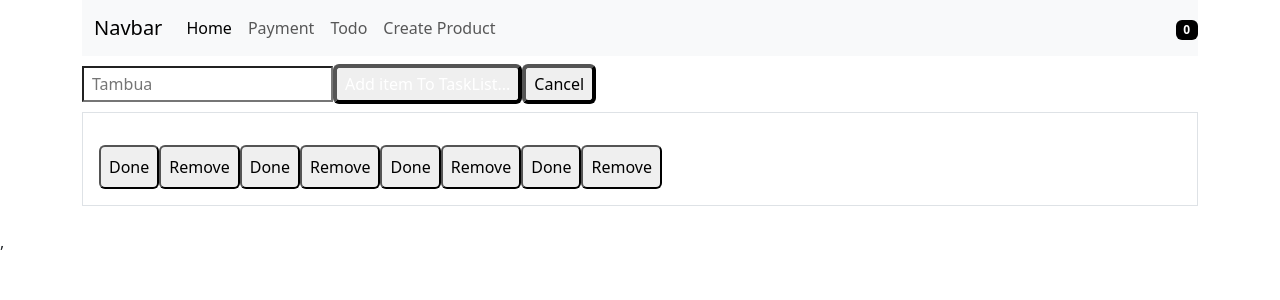
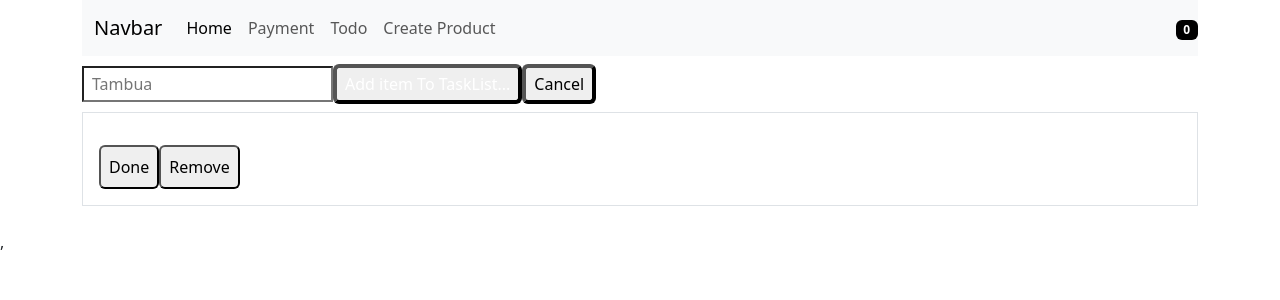
Before and after one commit to tambuaevaristus/E-com-Web-App, a React (Create React App) app: page /todo in a window 1280 px wide. Shown: the top 300 px of the page. Built offline with nearby package versions, Linux system fonts and the light colour scheme; no server answers; the database is empty.

Commit message:
nit chaged

```diff
--- a/src/components/Task.tsx
+++ b/src/components/Task.tsx
@@ -18,24 +18,6 @@ export const Task = ({ text, status }: Props) => {
         <button className="flex-no-shrink p-2 ml-2 border-2 rounded text-red border-red hover:text-white hover:bg-red">
           Remove
         </button>
-        <button className="flex-no-shrink p-2 ml-4 mr-2 border-2 rounded hover:text-white text-green border-green hover:bg-green">
-          Done
-        </button>
-        <button className="flex-no-shrink p-2 ml-2 border-2 rounded text-red border-red hover:text-white hover:bg-red">
-          Remove
-        </button>
-        <button className="flex-no-shrink p-2 ml-4 mr-2 border-2 rounded hover:text-white text-green border-green hover:bg-green">
-          Done
-        </button>
-        <button className="flex-no-shrink p-2 ml-2 border-2 rounded text-red border-red hover:text-white hover:bg-red">
-          Remove
-        </button>
-        <button className="flex-no-shrink p-2 ml-4 mr-2 border-2 rounded hover:text-white text-green border-green hover:bg-green">
-          Done
-        </button>
-        <button className="flex-no-shrink p-2 ml-2 border-2 rounded text-red border-red hover:text-white hover:bg-red">
-          Remove
-        </button>
       </div>
     </div>
   );
```
